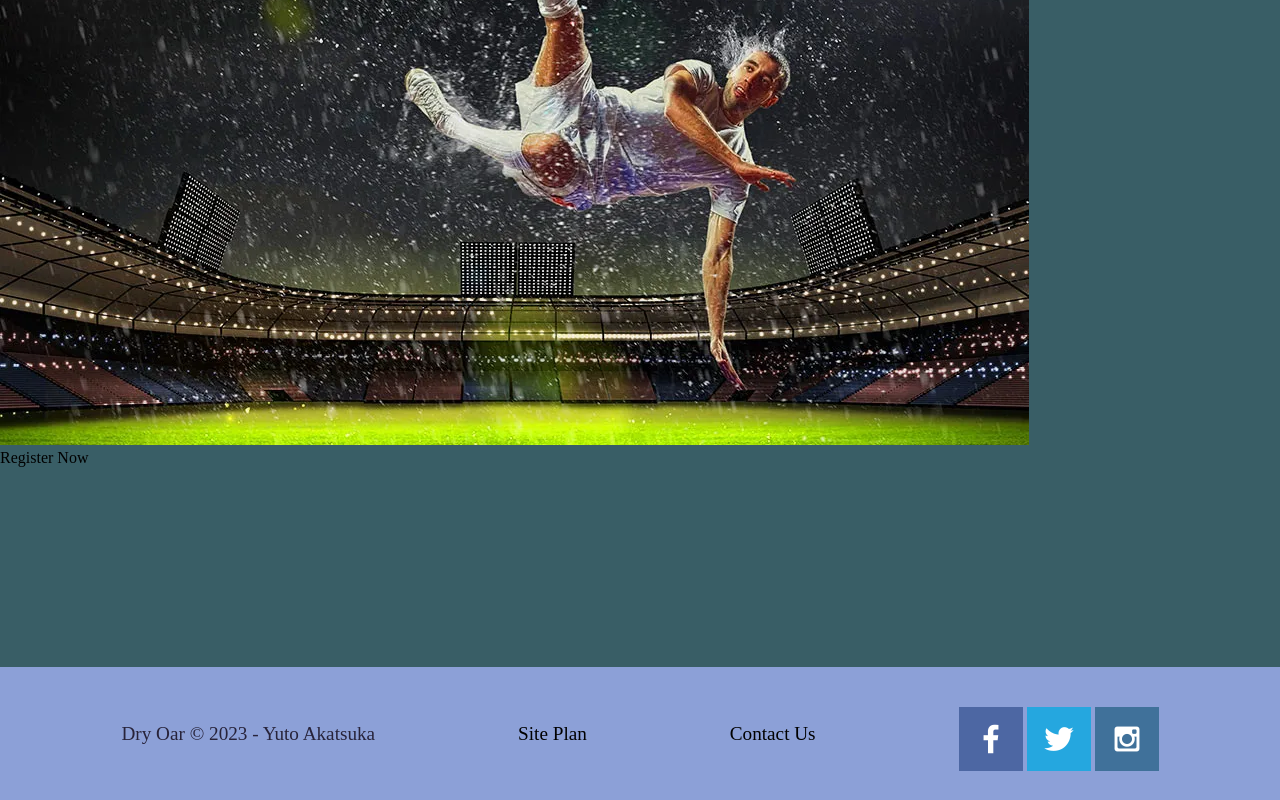
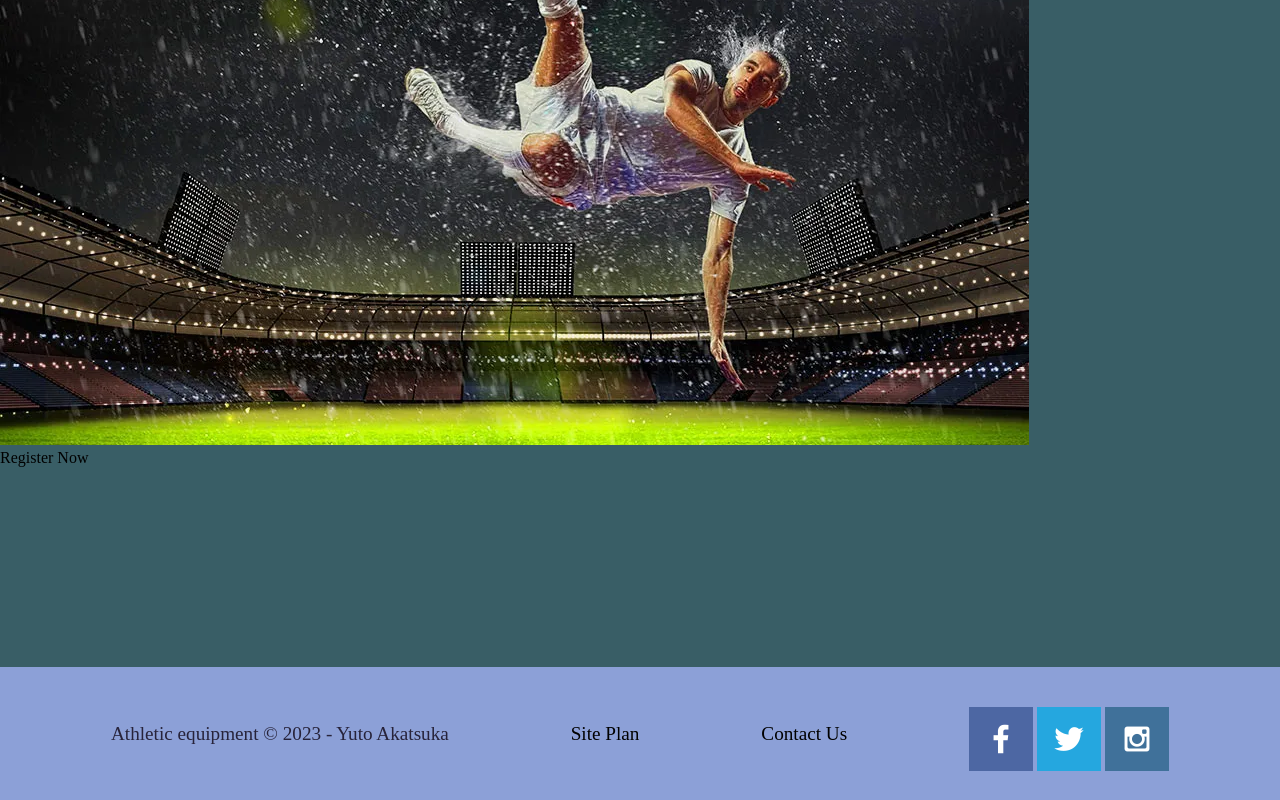
Before and after one commit to githubyuto0919745/SEI, a plain HTML site: page events.html in a window 1280 px wide. Shown: the part 936-1736 px from the top of the page. Drawn offline with nearby package versions, Linux system fonts and the light colour scheme; a web font is replaced by a local one.

Commit message:
I fix it again

```diff
--- a/events.html
+++ b/events.html
@@ -38,7 +38,7 @@
         </section>
     </main>
     <footer>
-        <p>Dry Oar &copy; 2023 - Yuto Akatsuka</p>
+        <p>Athletic equipment &copy; 2023 - Yuto Akatsuka</p>
         <p><a href='site-plan.html'>Site Plan</a></p>
         <p><a href='contactus.html'>Contact Us</a></p>
         <div class="social">
```
Also changed, not shown: index.html (+1 -1 lines), sportstype.html (+1 -1 lines).
